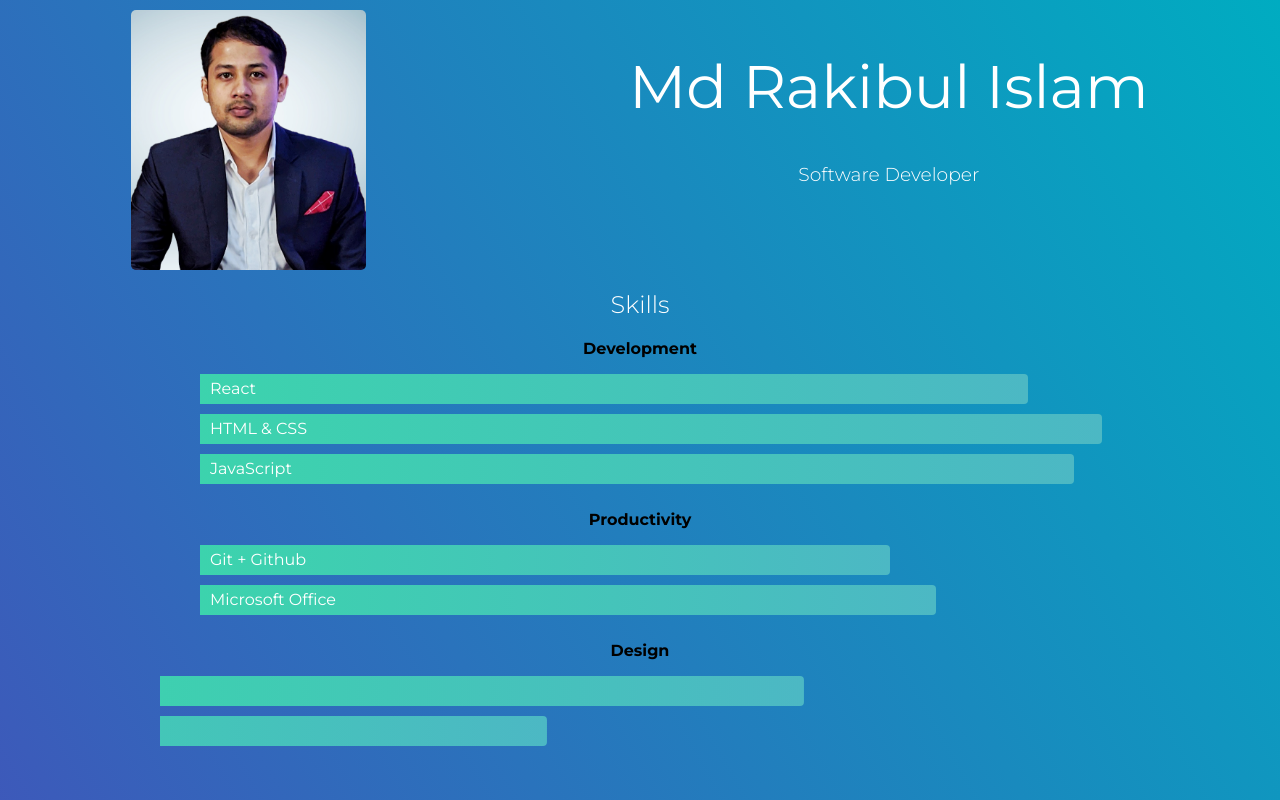
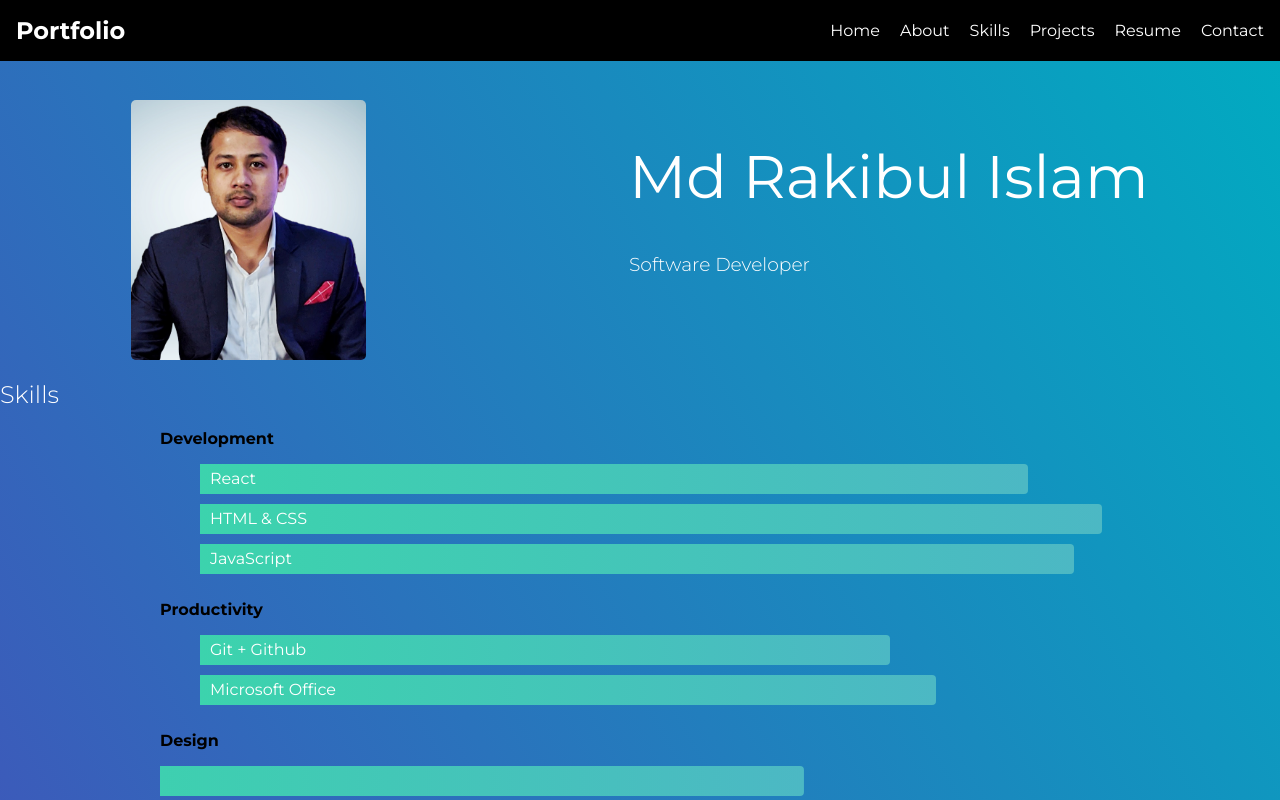
Before and after one commit to raki893/raki893.github.io, a React (Create React App) app: page / in a window 1280 px wide. Shown: the top 800 px of the page. Built offline with nearby package versions, Linux system fonts and the light colour scheme.

Commit message:
added navbar component

```diff
--- a/src/App.js
+++ b/src/App.js
@@ -1,6 +1,7 @@
 import React from 'react';
 import '../src/scss/main.scss';
 import Header from './components/Header';
+import Navbar from './components/Navbar';
 import CVResumeSection from './components/CVResumeSection';
 import SkillsSection from './components/SkillsSection';
 import ProjectsSection from './components/ProjectsSection';
@@ -12,6 +13,7 @@
 function App() {
   return (
     <div className="App">
+      <Navbar />
       <Header />
       <SkillsSection />
       <Experience />
--- a/src/components/Header.js
+++ b/src/components/Header.js
@@ -4,7 +4,7 @@
 const Header = () => {
   return (
     <div className="header">
-      <div className="conatiner">
+      <div className="header_conatiner">
       <img src={profileImage} alt="Profile" className="profile-image" />
         <div className="name-title">
 
--- /dev/null
+++ b/src/components/Navbar.js
@@ -0,0 +1,44 @@
+import React, { useState } from 'react';
+
+function Navbar() {
+  const [isOpen, setIsOpen] = useState(false);
+
+  const toggleMenu = () => {
+    setIsOpen(!isOpen);
+  };
+
+  return (
+    <nav className={`navbar ${isOpen ? 'open' : ''}`}>
+      <div className="nav_container">
+        <div className="logo">Portfolio</div>
+
+        <div className="menu-icon" onClick={toggleMenu}>
+          <i className={`fas ${isOpen ? 'fa-times' : 'fa-bars'}`}></i>
+        </div>
+
+        <ul className={`nav-links ${isOpen ? 'open' : ''}`}>
+          <li>
+            <a href="#home">Home</a>
+          </li>
+          <li>
+            <a href="#about">About</a>
+          </li>
+          <li>
+            <a href="#skills">Skills</a>
+          </li>
+          <li>
+            <a href="#projects">Projects</a>
+          </li>
+          <li>
+            <a href="#resume">Resume</a>
+          </li>
+          <li>
+            <a href="#contact">Contact</a>
+          </li>
+        </ul>
+      </div>
+    </nav>
+  );
+}
+
+export default Navbar;
--- a/src/index.js
+++ b/src/index.js
@@ -10,8 +10,4 @@
     <App />
   </React.StrictMode>
 );
-
-// If you want to start measuring performance in your app, pass a function
-// to log results (for example: reportWebVitals(console.log))
-// or send to an analytics endpoint. Learn more: https://bit.ly/CRA-vitals
 reportWebVitals();
--- a/src/scss/_base.scss
+++ b/src/scss/_base.scss
@@ -3,10 +3,7 @@
 @import url(//fonts.googleapis.com/css2?family=Montserrat:wght@100;200;300;400;600;700&display=swap);
 
 
-// Base styles for the body
-.App {
-  text-align: center;
-}
+
 
 body {
   margin: 0;
--- a/src/scss/_header.scss
+++ b/src/scss/_header.scss
@@ -1,9 +1,11 @@
 .header {
-    .conatiner{
+    margin-top: 100px;
+
+    .header_conatiner{
         display: flex;
         justify-content: space-around;
         flex-wrap: wrap;
-        margin-top: 10px;
+
     }
     h1 {
         font-weight: 400;
--- /dev/null
+++ b/src/scss/_navbar.scss
@@ -0,0 +1,90 @@
+
+/* Navbar container */
+.navbar {
+    position: fixed;
+    top: 0;
+    left: 0;
+    width: 100%;
+    background-color: #000;
+    transition: background-color 0.3s ease-in-out;
+  }
+
+  /* Container for logo and menu items */
+  .nav_container {
+    display: flex;
+    justify-content: space-between;
+    align-items: center;
+    padding: 1rem;
+  }
+
+  /* Logo */
+  .logo {
+    font-size: 1.5rem;
+    font-weight: bold;
+    color: white; /* Change to your preferred color */
+    text-decoration: none;
+  }
+
+  /* Hamburger menu icon */
+  .menu-icon {
+    cursor: pointer;
+    font-size: 1.5rem;
+    color: white; /* Change to your preferred color */
+    display: none; /* Hidden by default for larger screens */
+  }
+
+  /* Navigation links */
+  .nav-links {
+    list-style: none;
+    display: flex;
+    gap: 20px;
+    margin: 0;
+    padding: 0;
+  }
+
+  .nav-links li {
+    font-size: 1rem;
+  }
+
+  .nav-links a {
+    text-decoration: none;
+    color: white; /* Change to your preferred color */
+    transition: color 0.3s ease-in-out;
+  }
+
+  /* Mobile menu styles */
+  .nav-links.open {
+    display: flex;
+    flex-direction: column;
+    position: absolute;
+    top: 70px; /* Adjust as needed */
+    left: 0;
+    right: 0;
+    background-color: rgba(0, 0, 0, 0.9); /* Adjust the background color as needed */
+    text-align: center;
+    border-bottom: 1px solid rgba(255, 255, 255, 0.2);
+  }
+
+  .nav-links.open li {
+    margin: 15px 0;
+  }
+
+  /* Hamburger icon animation */
+  .fa-bars::before {
+    content: "\f0c9"; /* Hamburger icon */
+  }
+
+  .fa-times::before {
+    content: "\f00d"; /* Close icon */
+  }
+
+  /* Media query for mobile view */
+  @media (max-width: 768px) {
+    .menu-icon {
+      display: block; /* Show hamburger menu icon */
+    }
+
+    .nav-links {
+      display: none; /* Hide navigation links */
+    }
+  }
--- a/src/scss/main.scss
+++ b/src/scss/main.scss
@@ -1,5 +1,6 @@
 @import 'variables';
 @import 'base';
 @import 'header';
+@import 'navbar';
 @import 'wave';
 @import 'skillsSection';
```
